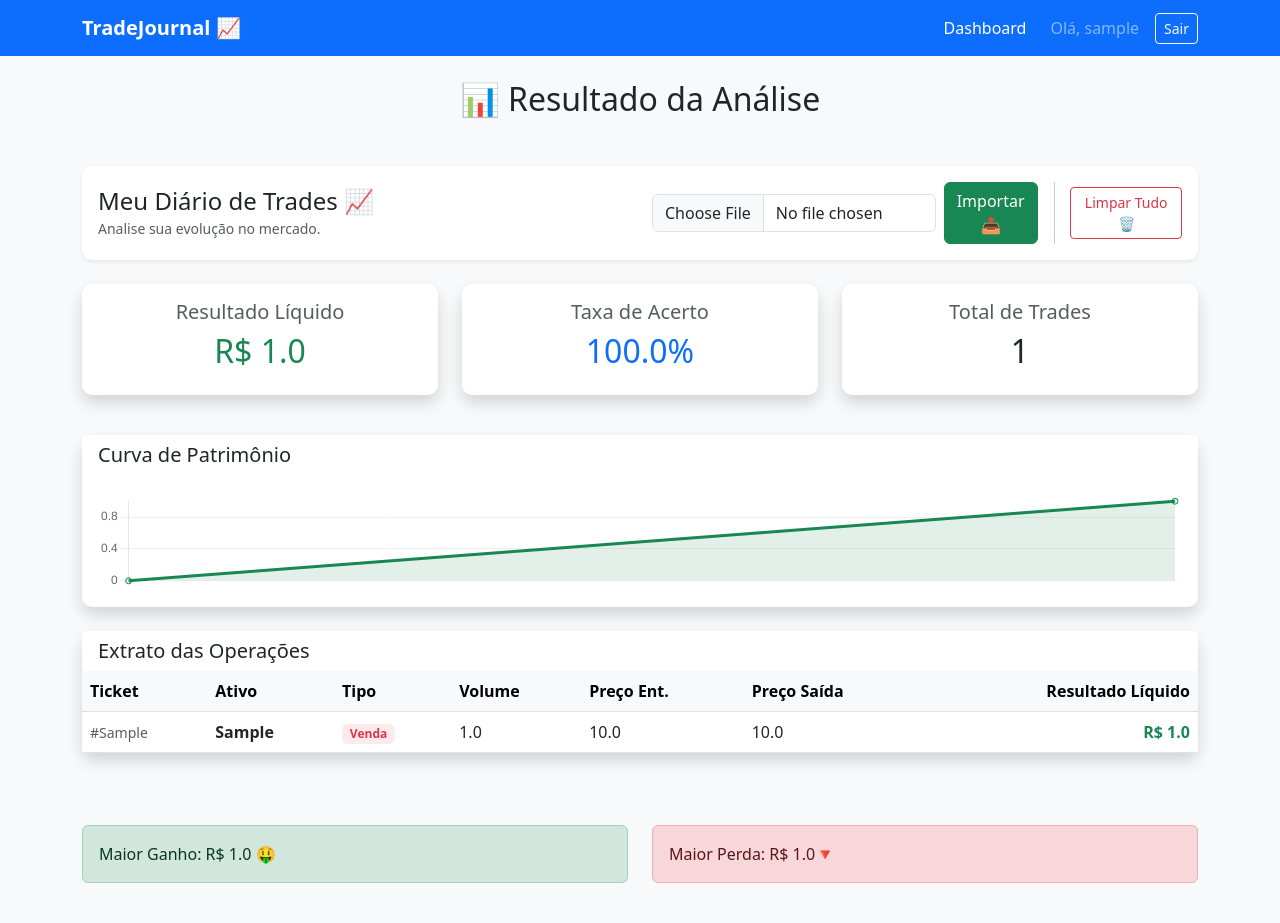
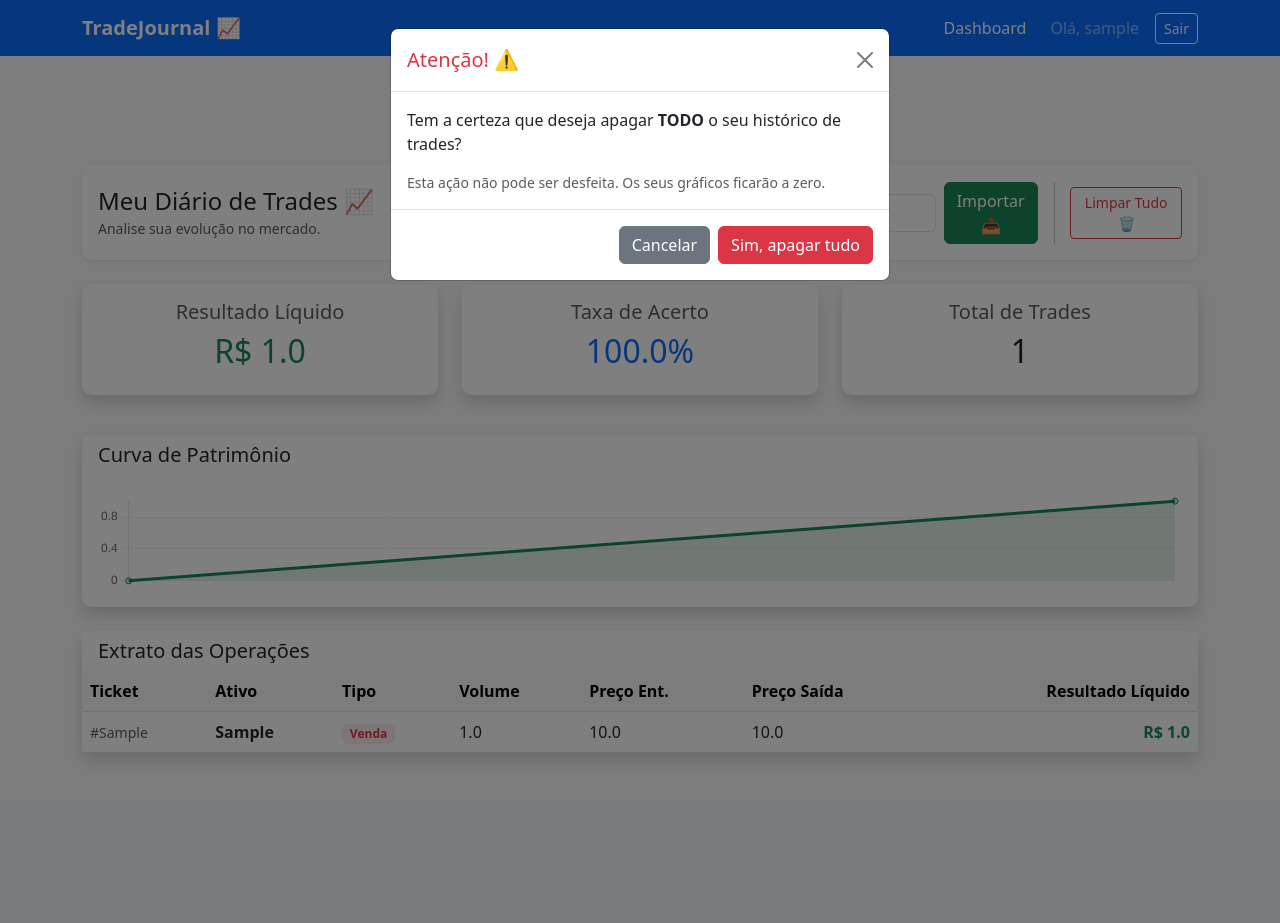
Before and after one commit to Adecidio/tradejournal-lite, a Flask app: page / in a window 1280 px wide, after a click on "Limpar Tudo 🗑️". After the commit the page ends 758 px from the top, so only its background shows below. Run offline with Flask 3, Linux system fonts and the light colour scheme; a user stored in the database is signed in; tables that the repository leaves empty hold one stand-in row (values such as "Sample post").

Commit message:
correção do id='modalLimpar'

```diff
--- a/app/templates/dashboard.html
+++ b/app/templates/dashboard.html
@@ -34,7 +34,7 @@
         </div>
     </div>
 </div>
-<div class="modal fade" id="modelLimpar" tabindex="-1" aria-hidden="true">
+<div class="modal fade" id="modalLimpar" tabindex="-1" aria-hidden="true">
     <div class="modal-dialog">
         <div class="modal-content">
             <div class="modal-header">
```
